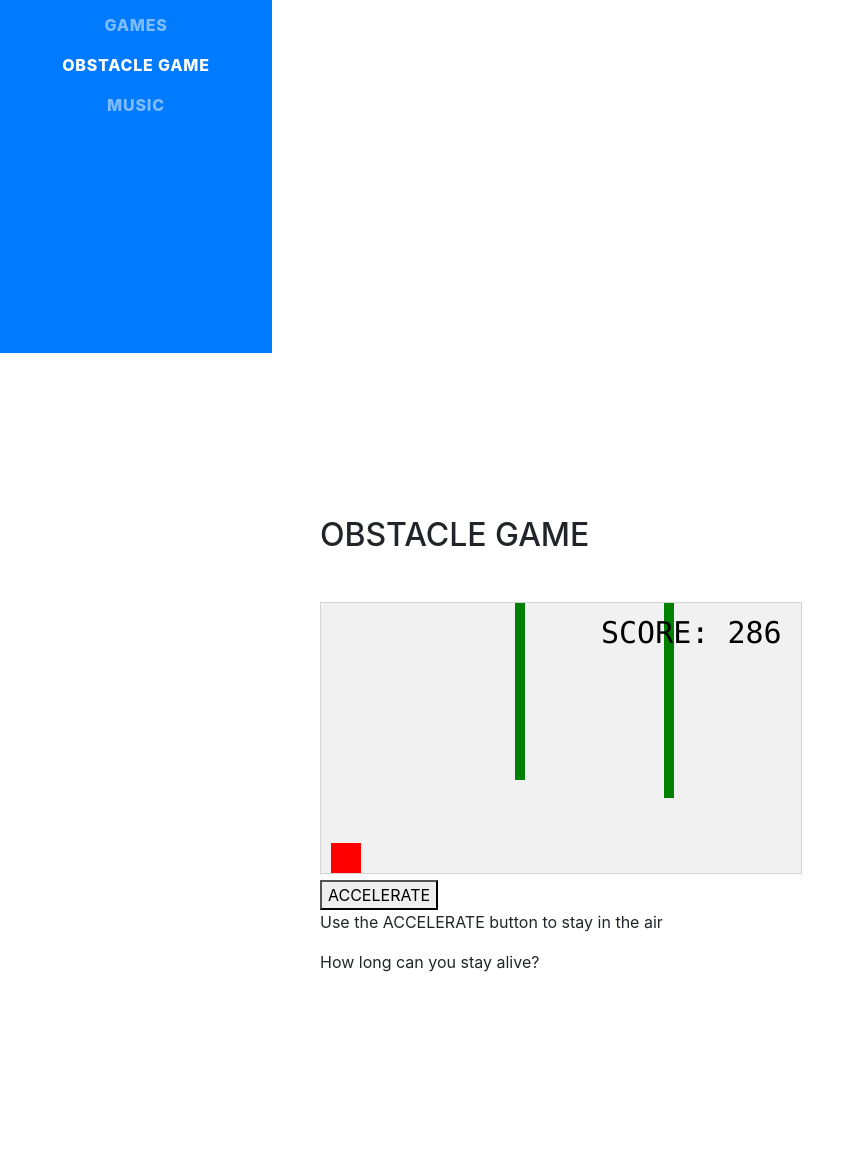
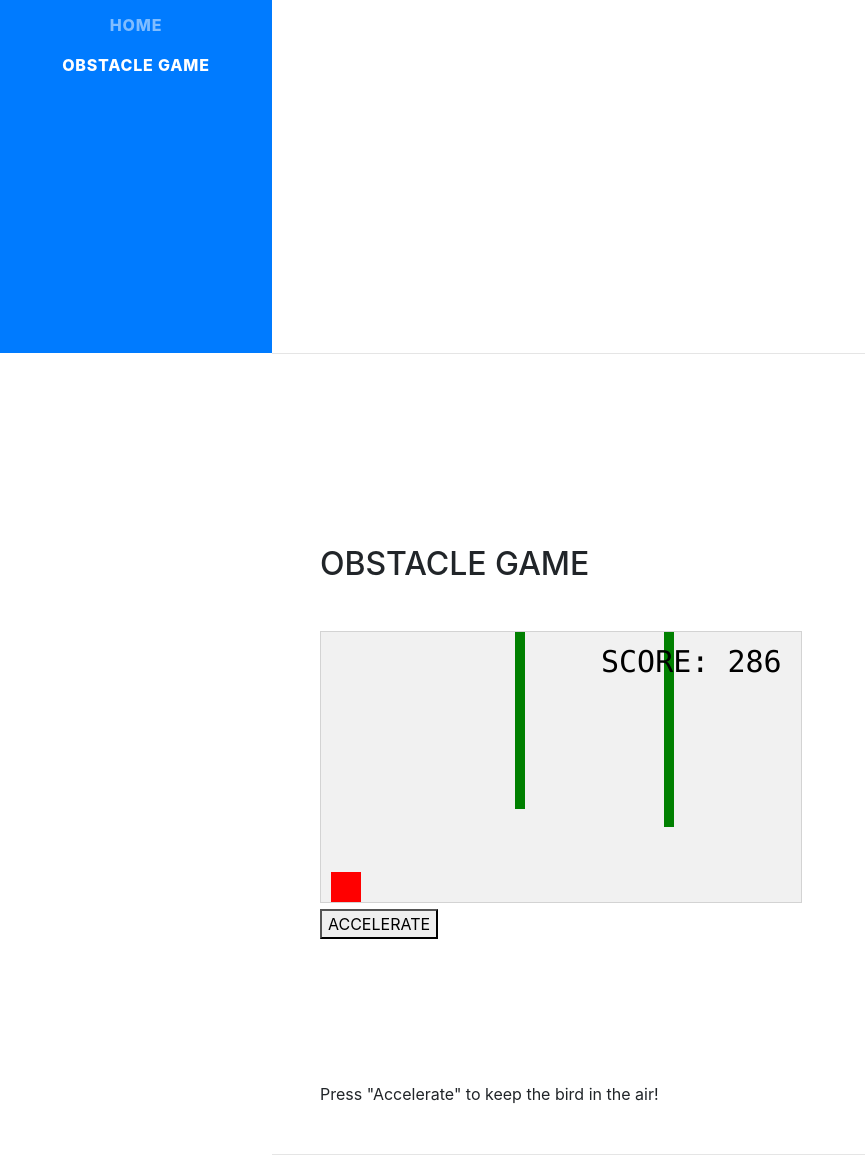
Before and after one commit to elizabethgillen/elizabethgillen.github.io, a website with bundled scripts: page games.html in a window 1280 px wide. Shown: the part 447-1602 px from the top of the page, without its empty margins (0-865 px from the left). Built offline with nearby package versions, Linux system fonts and the light colour scheme; a web font is replaced by a local one.

Commit message:
Game edits

```diff
--- a/games.html
+++ b/games.html
@@ -48,28 +48,15 @@
             <li class="nav-item">
                 <a class="nav-link js-scroll-trigger" href="index.html">Home</a>
             </li>
-            <li class="nav-item">
-                <a class="nav-link js-scroll-trigger" href="games.html">Games</a>
-            </li>
+            <!--<li class="nav-item">-->
+                <!--<a class="nav-link js-scroll-trigger" href="games.html">Games</a>-->
+            <!--</li>-->
             <li class="nav-item">
                 <a class="nav-link js-scroll-trigger" href="#obstacle">Obstacle Game</a>
             </li>
-            <li class="nav-item">
-                <a class="nav-link js-scroll-trigger" href="music.html">Music</a>
-            </li>
             <!--<li class="nav-item">-->
-            <!--<a class="nav-link js-scroll-trigger" href="#education">Education</a>-->
+                <!--<a class="nav-link js-scroll-trigger" href="music.html">Music</a>-->
             <!--</li>-->
-            <!--<li class="nav-item">-->
-            <!--<a class="nav-link js-scroll-trigger" href="#skills">Skills</a>-->
-            <!--</li>-->
-            <!--<li class="nav-item">-->
-            <!--<a class="nav-link js-scroll-trigger" href="#interests">Interests</a>-->
-            <!--</li>-->
-            <!--<li class="nav-item">-->
-            <!--<a class="nav-link js-scroll-trigger" href="#awards">Awards</a>-->
-            <!--</li>-->
-
         </ul>
     </div>
 </nav>
@@ -81,29 +68,17 @@
             <h1 class="mb-0">Games
                 <span class="text-primary"></span>
             </h1>
-            <!--<div class="subheading mb-5">450 S. Easton Rd · Glenside, PA · (570) 801-3444 ·-->
-            <!--<a href="mailto:name@email.com">egillen@arcadia.edu</a>-->
-            <!--</div>-->
             <p class="lead mb-5">Enjoy some simple JavaScript games!</p>
-            <!--<div class="social-icons">-->
-            <!--<a href="https://www.linkedin.com/in/elizabeth-gillen-58a65a112/#" target="_blank">-->
-            <!--<i class="fab fa-linkedin-in"></i>-->
-            <!--</a>-->
-            <!--<a href="https://github.com/elizabethgillen" target="_blank">-->
-            <!--<i class="fab fa-github"></i>-->
-            <!--</a>-->
-            <!--</div>-->
         </div>
     </section>
 
-    <!--<hr class="m-0">-->
+    <hr class="m-0">
 
     <section class="resume-section p-3 p-lg-5 d-flex flex-column" id="obstacle">
         <div class="my-auto">
             <h2 class="mb-5" id="section-header">Obstacle Game</h2>
 
             <script>
-
                 var myGamePiece;
                 var myObstacles = [];
                 var myScore;
@@ -121,7 +96,6 @@
                         this.canvas.width = 480;
                         this.canvas.height = 270;
                         this.context = this.canvas.getContext("2d");
-                        //document.body.insertBefore(this.canvas, document.body.childNodes[0]);
                         var h = document.getElementById("section-header");
                         h.insertAdjacentElement("afterend", this.canvas);
                         this.frameNo = 0;
@@ -225,122 +199,15 @@
             </script>
             <br>
             <button onmousedown="accelerate(-0.2)" onmouseup="accelerate(0.05)">ACCELERATE</button>
-            <p>Use the ACCELERATE button to stay in the air</p>
-            <p>How long can you stay alive?</p>
         </div>
+        Press "Accelerate" to keep the bird in the air!
     </section>
 
-    <!--<hr class="m-0">-->
+    <hr class="m-0">
 
-    <!--<section class="resume-section p-3 p-lg-5 d-flex flex-column" id="education">-->
-    <!--<div class="my-auto">-->
-    <!--<h2 class="mb-5">Education</h2>-->
+    <section>
 
-    <!--<div class="resume-item d-flex flex-column flex-md-row mb-5">-->
-    <!--<div class="resume-content mr-auto">-->
-    <!--<h3 class="mb-0">Arcadia University</h3>-->
-    <!--<div class="subheading mb-3">Bachelor of Science</div>-->
-    <!--<div>Computer Science Major, Music Minor</div>-->
-    <!--<p>GPA: 3.98</p>-->
-    <!--</div>-->
-    <!--<div class="resume-date text-md-right">-->
-    <!--<span class="text-primary">August 2015 - May 2019</span>-->
-    <!--</div>-->
-    <!--</div>-->
-
-    <!--<div class="resume-item d-flex flex-column flex-md-row mb-5">-->
-    <!--<div class="resume-content mr-auto">-->
-    <!--<h3 class="mb-0">City, University of London</h3>-->
-    <!--<div class="subheading mb-3">Study Abroad Program</div>-->
-    <!--</div>-->
-    <!--<div class="resume-date text-md-right">-->
-    <!--<span class="text-primary">January 2018 - June 2018</span>-->
-    <!--</div>-->
-    <!--</div>-->
-
-    <!--<div class="resume-item d-flex flex-column flex-md-row">-->
-    <!--<div class="resume-content mr-auto">-->
-    <!--<h3 class="mb-0">Pleasant Valley High School</h3>-->
-    <!--<div class="subheading mb-3">Salutatorian</div>-->
-    <!--<p>GPA: 4.0</p>-->
-    <!--</div>-->
-    <!--<div class="resume-date text-md-right">-->
-    <!--<span class="text-primary">August 2011 - June 2015</span>-->
-    <!--</div>-->
-    <!--</div>-->
-
-    <!--</div>-->
-    <!--</section>-->
-
-    <!--<hr class="m-0">-->
-
-    <!--<section class="resume-section p-3 p-lg-5 d-flex flex-column" id="skills">-->
-    <!--<div class="my-auto">-->
-    <!--<h2 class="mb-5">Skills</h2>-->
-
-    <!--<div class="subheading mb-3">Programming Languages &amp; Tools</div>-->
-    <!--<ul class="list-inline dev-icons">-->
-    <!--<li class="list-inline-item">-->
-    <!--<i class="fab fa-java"></i>-->
-    <!--</li>-->
-    <!--<li class="list-inline-item">-->
-    <!--<i class="fas fa-database"></i>-->
-    <!--</li>-->
-    <!--<li class="list-inline-item">-->
-    <!--<i class="fab fa-html5"></i>-->
-    <!--</li>-->
-    <!--<li class="list-inline-item">-->
-    <!--<i class="fab fa-css3-alt"></i>-->
-    <!--</li>-->
-    <!--<li class="list-inline-item">-->
-    <!--<i class="fab fa-js-square"></i>-->
-    <!--</li>-->
-    <!--<li class="list-inline-item">-->
-    <!--<i class="fab fa-angular"></i>-->
-    <!--</li>-->
-    <!--00000000000000000000000000000                <li class="list-inline-item">-->
-    <!--<i class="fab fa-wordpress"></i>-->
-    <!--</li>-->
-    <!--<li class="list-inline-item">-->
-    <!--<i class="fab fa-npm"></i>-->
-    <!--</li>-->
-    <!--</ul>-->
-    <!--</section>-->
-
-    <!--<hr class="m-0">-->
-
-    <!--<section class="resume-section p-3 p-lg-5 d-flex flex-column" id="interests">-->
-    <!--<div class="my-auto">-->
-    <!--<h2 class="mb-5">Interests</h2>-->
-    <!--<p>In my freetime, I really enjoy singing and playing musical instruments. I often attend Open Mic events, where I perform songs I have written and watch other musicians perform their work.</p>-->
-    <!--<p class="mb-0">I also really enjoy volunteer work. I am the Coordinator for the Arcadia University Honors Program's Community Outreach committee, which organizes volunteer excursions for members of the Arcadia community.</p>-->
-    <!--</div>-->
-    <!--</section>-->
-
-    <!--<hr class="m-0">-->
-
-    <!--<section class="resume-section p-3 p-lg-5 d-flex flex-column" id="awards">-->
-    <!--<div class="my-auto">-->
-    <!--<h2 class="mb-5">Awards &amp; Scholarships</h2>-->
-    <!--<ul class="fa-ul mb-0">-->
-    <!--<li>-->
-    <!--<i class="fa-li fa fa-trophy text-warning"></i>-->
-    <!--Arcadia University Distinguished Scholarship</li>-->
-    <!--<li>-->
-    <!--<i class="fa-li fa fa-trophy text-warning"></i>-->
-    <!--Arcadia University Campus Achievement Award</li>-->
-    <!--<li>-->
-    <!--<i class="fa-li fa fa-trophy text-warning"></i>-->
-    <!--Mattioli Scholar</li>-->
-    <!--<li>-->
-    <!--<i class="fa-li fa fa-trophy text-warning"></i>-->
-    <!--Hall Family Foundation Scholarship</li>-->
-    <!--<li>-->
-    <!--<i class="fa-li fa fa-trophy text-warning"></i>-->
-    <!--AP Scholar</li>-->
-    <!--</ul>-->
-    <!--</div>-->
-    <!--</section>-->
+    </section>
 
 </div>
 
```
Also changed, not shown: img/fish.png (added), img/ocean.jpg (added).
